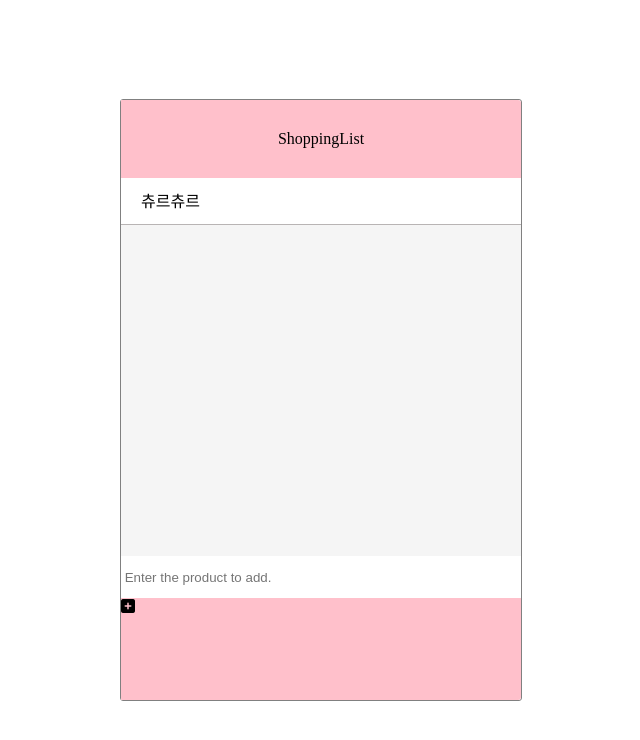
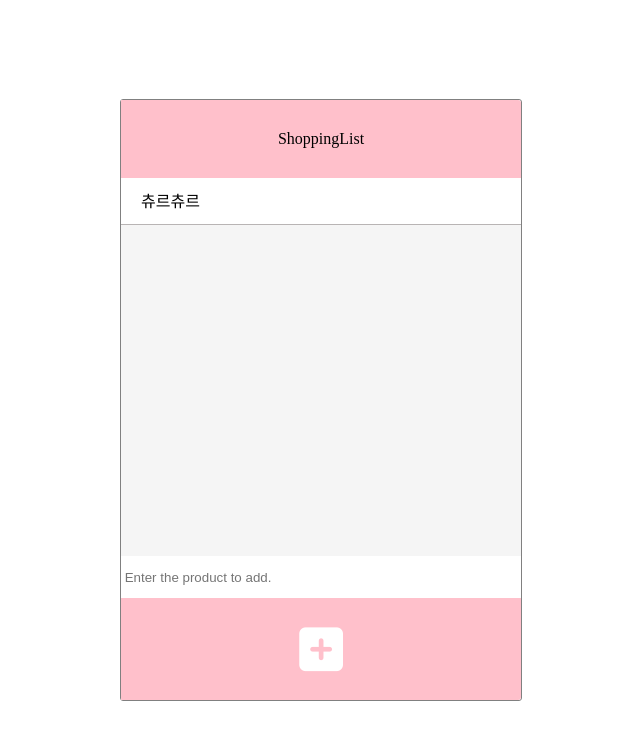
Before and after one commit to youngseoJi/-_-_DOM_-Study, a website: page shoppinList/index.html in a window 1280 px wide. Shown: the whole page, without its empty margins (79-719 px from the left). Drawn offline with Linux system fonts and the light colour scheme.

Commit message:
Update : css 폰트어썸 적용 스타일

```diff
--- a/shoppinList/style.css
+++ b/shoppinList/style.css
@@ -29,10 +29,17 @@ header {
   background-color: pink;
 }
 footer {
+  display: flex;
   border-bottom-right-radius: 3px;
   height: 17%;
   width: 100%;
   background-color: pink;
+  justify-content: center;
+  align-items: center;
+}
+.fa-plus-square {
+  color: white;
+  font-size: 50px;
 }
 
 .item-list {
```
